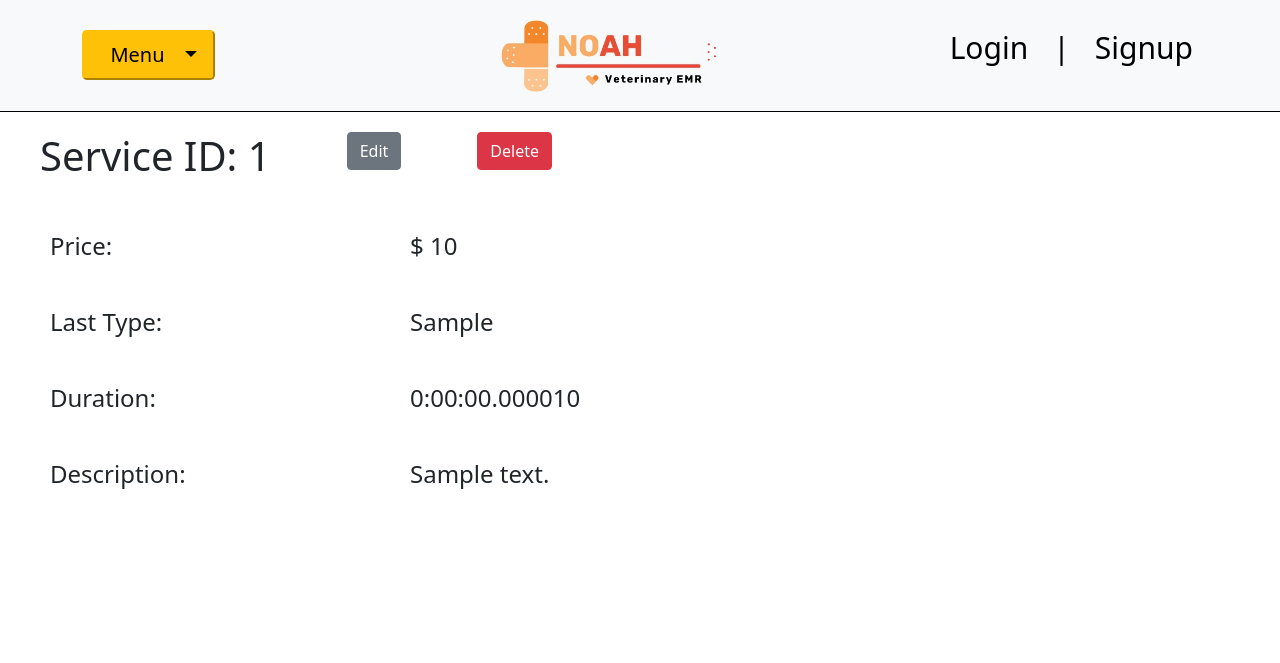
After one commit to zane-kh/Group_Project_3, a Django app: page /services/1/ in a window 1280 px wide. The commit adds this page. Shown: the top 663 px of the page. Run offline with Django 4.2, Linux system fonts and the light colour scheme; tables that the repository leaves empty hold one stand-in row (values such as "Sample post"); some libraries are stand-ins or nearby versions.

Commit message:
service update

```diff
--- a/cal/models.py
+++ b/cal/models.py
@@ -5,8 +5,8 @@ from main_app.models import Patient, Service
 # Create your models here.
 class Event(models.Model):
     title = models.CharField(max_length=200)
+    service = models.ForeignKey(Service, default=None, on_delete=models.CASCADE)
     patient = models.ForeignKey(Patient, default=None, on_delete=models.CASCADE)
-    service = models.ForeignKey(Service, default=None, on_delete=models.CASCADE)
     description=models.TextField()
     start_time = models.DateTimeField()
     end_time = models.DateTimeField()
--- a/main_app/urls.py
+++ b/main_app/urls.py
@@ -13,5 +13,8 @@ urlpatterns = [
    path('patients/<int:pk>/update', views.PatientUpdate.as_view(), name='patients_update'),
    path('patients/<int:pk>/delete', views.PatientDelete.as_view(), name='patients_delete'),
    path('services/', views.ServiceList.as_view(), name='services_index'),
-   path('services/create', views.ServiceCreate.as_view(), name='services_create'),
+   path('services/create', views.ServiceCreate.as_view(), name='service_create'),
+   path('services/<int:pk>/', views.ServiceDetail.as_view(), name='service_detail'),
+   path('services/<int:pk>/update', views.ServiceUpdate.as_view(), name='service_update'),
+
 ]
--- a/main_app/views.py
+++ b/main_app/views.py
@@ -109,3 +109,11 @@ class ServiceList(ListView):
 class ServiceCreate(CreateView):
     model = Service
     fields = '__all__'
+
+class ServiceDetail(ListView):
+    model = Service
+    template_name = 'main_app/service_detail.html'
+
+class ServiceUpdate(UpdateView):
+    model = Service
+    fields = '__all__'
--- a/templates/includes/navbar.html
+++ b/templates/includes/navbar.html
@@ -26,7 +26,7 @@
             >
           </li>
           <li>
-            <a class="dropdown-item" href="{% url 'services_create' %}"
+            <a class="dropdown-item" href="{% url 'service_create' %}"
               >Add Service</a
             >
           </li>
--- /dev/null
+++ b/templates/main_app/service_detail.html
@@ -0,0 +1,29 @@
+{% extends 'base.html' %}
+
+{% block content %}
+
+{% for service in service_list  %}
+
+<div style="margin: 20px 40px; display: flex; justify-content: space-between; width: 40vw; ">
+    <h1>Service ID: {{service.id}}</h1>
+    <a href="{% url 'service_update' service.id %}"> <button class="btn btn-md btn-secondary">Edit</button> </a>
+    <a href=""> <button class ="btn btn-md btn-danger">Delete</button> </a>
+</div>
+
+<div style="display: flex; flex-direction: column;">
+    <div
+        style=" font-size: 24px; margin-left: 50px; width: 50vw; display: grid; grid-template-columns: repeat(2, 1fr); grid-template-rows: repeat(6, 1fr)">
+        <div style="margin: 20px 0;" class="bg-$orange-200 text-dark">Price: </div>
+        <div style="margin: 20px 40px;">$ {{service.service_price}}</div>
+        <div style="margin: 20px 0;">Last Type: </div>
+        <div style="margin: 20px 40px;">{{service.service_type}}</div>
+        <div style="margin: 20px 0;">Duration: </div>
+        <div style="margin: 20px 40px;">{{service.service_duration}}</div>
+        <div style="margin: 20px 0;">Description: </div>
+        <div style="margin: 20px 40px;">{{service.service_description}}</div>
+    </div>
+</div>
+
+{% endfor %}
+
+{% endblock content %}
--- a/templates/main_app/service_list.html
+++ b/templates/main_app/service_list.html
@@ -1,4 +1,5 @@
 {% extends 'base.html' %}
+
 {% block content %}
     {% for service in object_list %}
     <div>
@@ -9,7 +10,7 @@
             <div class="card-body">
             <h5 class="card-title">{{ service.service_type }}</h5>
             <p class="card-text">${{ service.service_price }}</p>
-            <a href="" class="btn btn-primary"><i class="bi bi-info-circle"> </i> &nbsp Detail </a>
+            <a href="{% url 'service_detail' service.id %}" class="btn btn-primary"><i class="bi bi-info-circle"> </i> &nbsp Detail </a>
             </div>
         </div>
     </div>
```
Also changed, not shown: cal/migrations/0004_alter_event_service.py (added).
